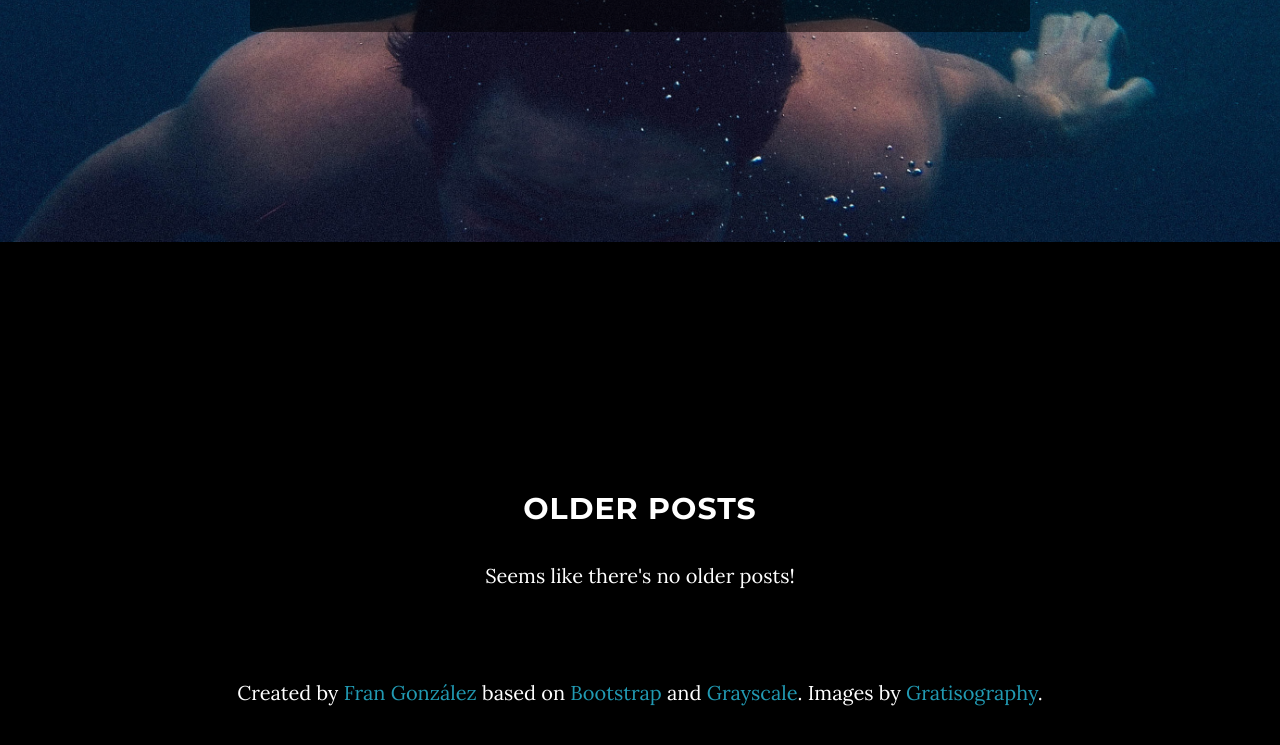
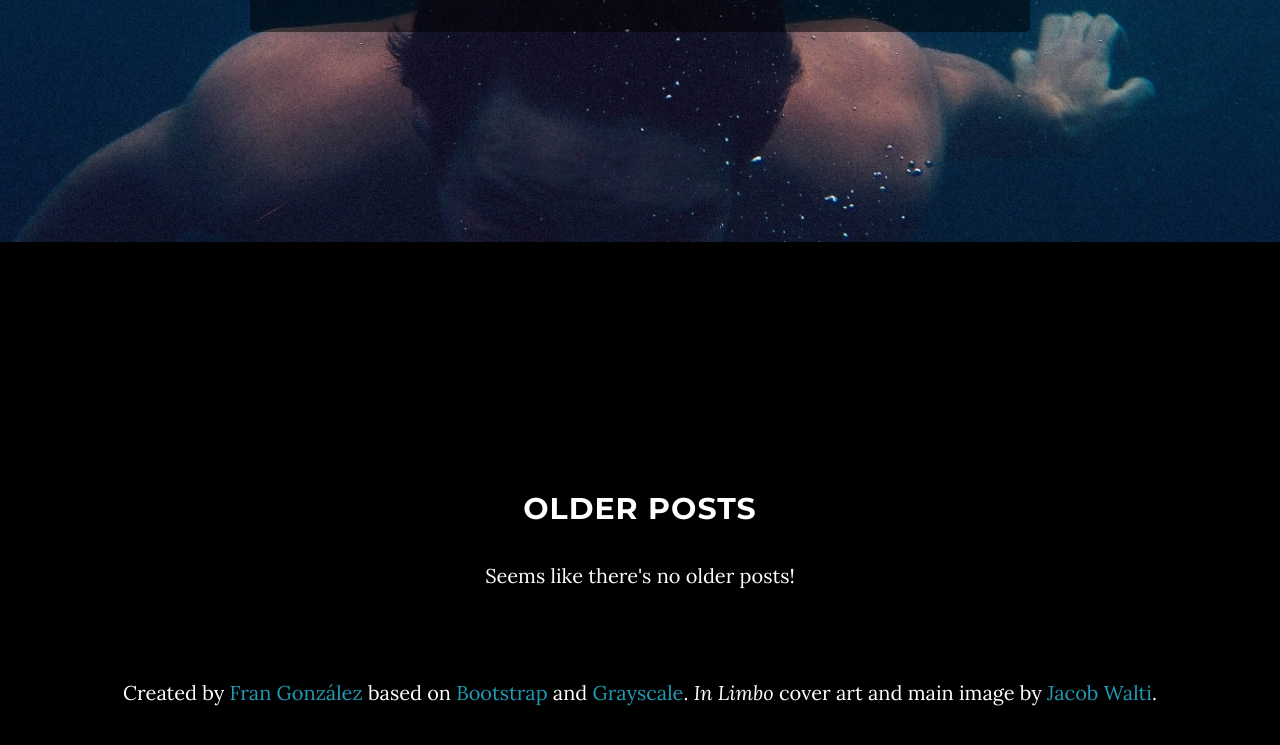
Before and after one commit to sleepyfran/tfofb, a plain HTML site: page blog.html in a window 1280 px wide. Shown: the part 558-1303 px from the top of the page. Drawn offline with Linux system fonts and the light colour scheme.

Commit message:
Update blog.html

```diff
--- a/blog.html
+++ b/blog.html
@@ -93,7 +93,7 @@
     <!-- Footer -->
     <footer>
         <div class="container text-center">
-            <p>Created by <a href="https://twitter.com/spaceisstrange">Fran González</a> based on <a href="http://getbootstrap.com">Bootstrap</a> and <a href="http://startbootstrap.com/template-overviews/grayscale/">Grayscale</a>. Images by <a href="http://gratisography.com/">Gratisography</a>.</p>
+            <p>Created by <a href="https://twitter.com/spaceisstrange">Fran González</a> based on <a href="http://getbootstrap.com">Bootstrap</a> and <a href="http://startbootstrap.com/template-overviews/grayscale/">Grayscale</a>. <i>In Limbo</i> cover art and main image by <a href="https://unsplash.com/jacobwalti">Jacob Walti</a>.</p>
         </div>
     </footer>
 
```
